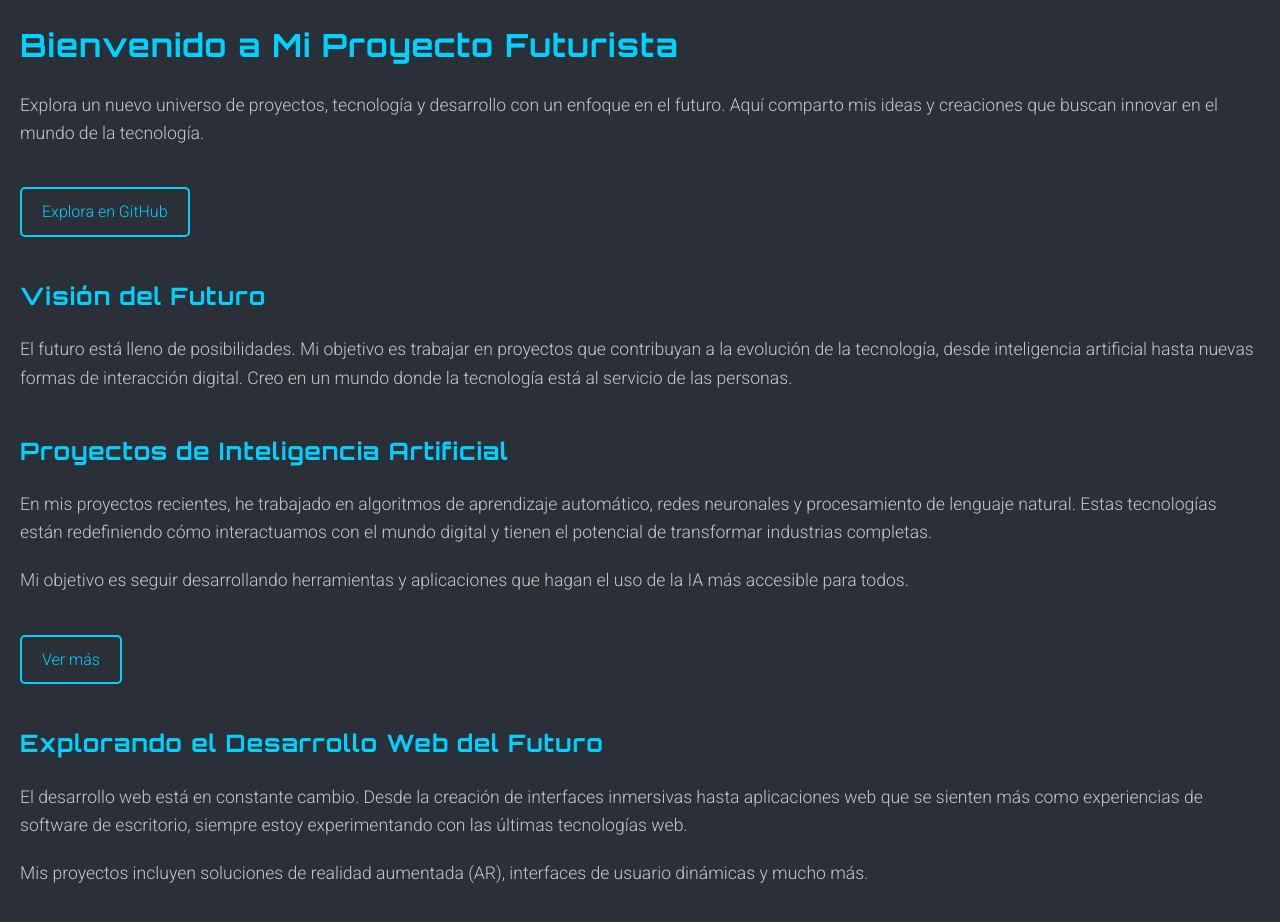
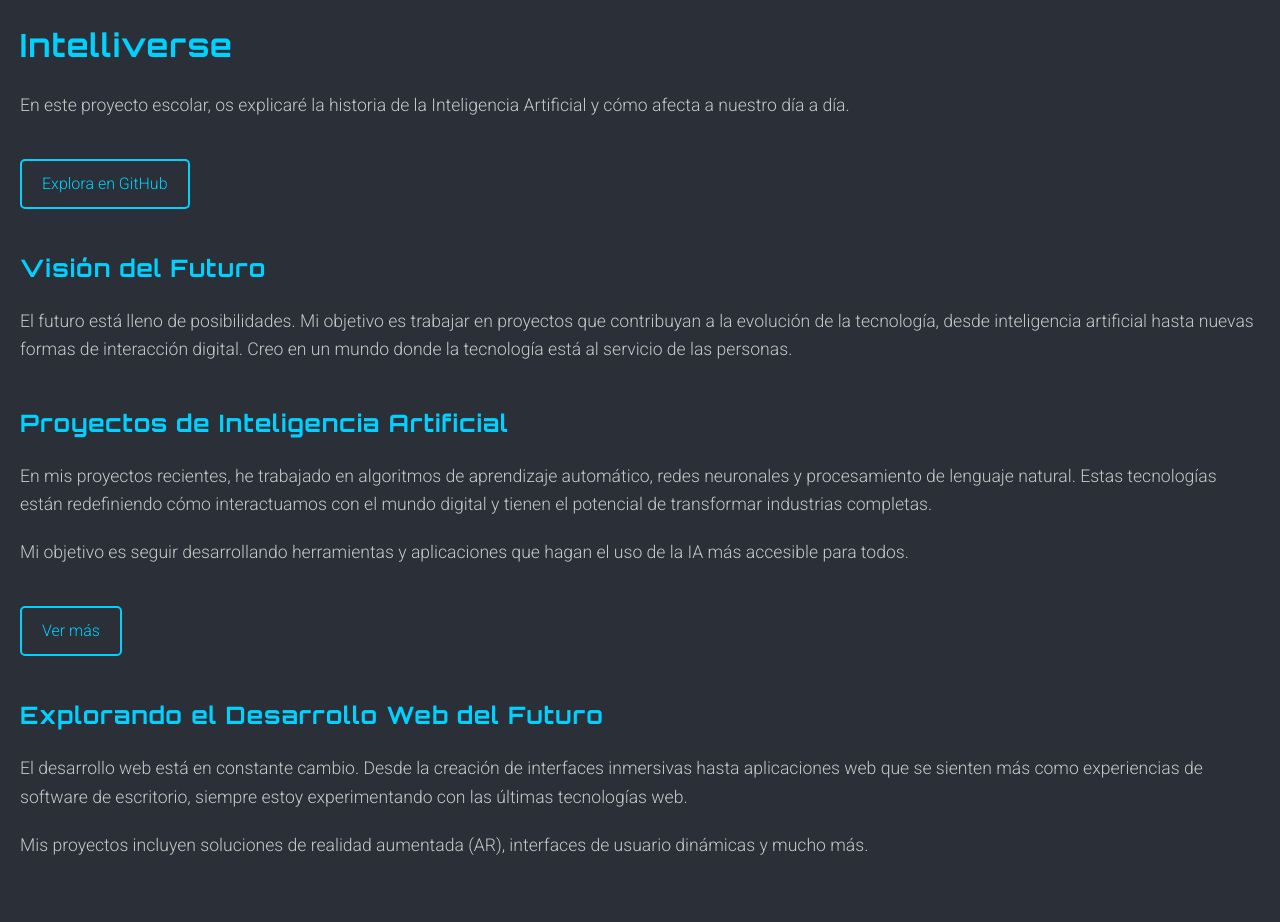
Before and after one commit to pablodominguezlsc/Intelliverse, a plain HTML site: page index.html in a window 1280 px wide. Shown: the top 922 px of the page. Drawn offline with Linux system fonts and the light colour scheme.

Commit message:
Update index.html

```diff
--- a/index.html
+++ b/index.html
@@ -86,8 +86,8 @@
 <body>
     <!-- Contenido con estilo futurista -->
     <div class="scroll-anim">
-        <h1>Bienvenido a Mi Proyecto Futurista</h1>
-        <p>Explora un nuevo universo de proyectos, tecnología y desarrollo con un enfoque en el futuro. Aquí comparto mis ideas y creaciones que buscan innovar en el mundo de la tecnología.</p>
+        <h1>Intelliverse</h1>
+        <p>En este proyecto escolar, os explicaré la historia de la Inteligencia Artificial y cómo afecta a nuestro día a día.</p>
         <a href="https://github.com/tuusuario" target="_blank">Explora en GitHub</a>
     </div>
 
```
